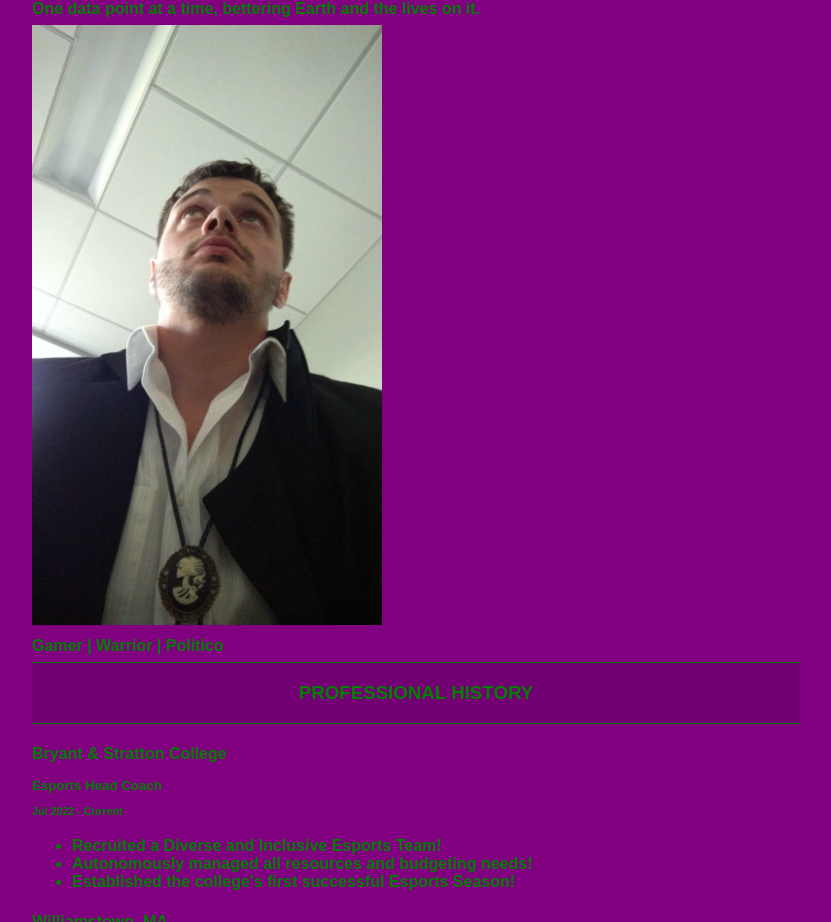
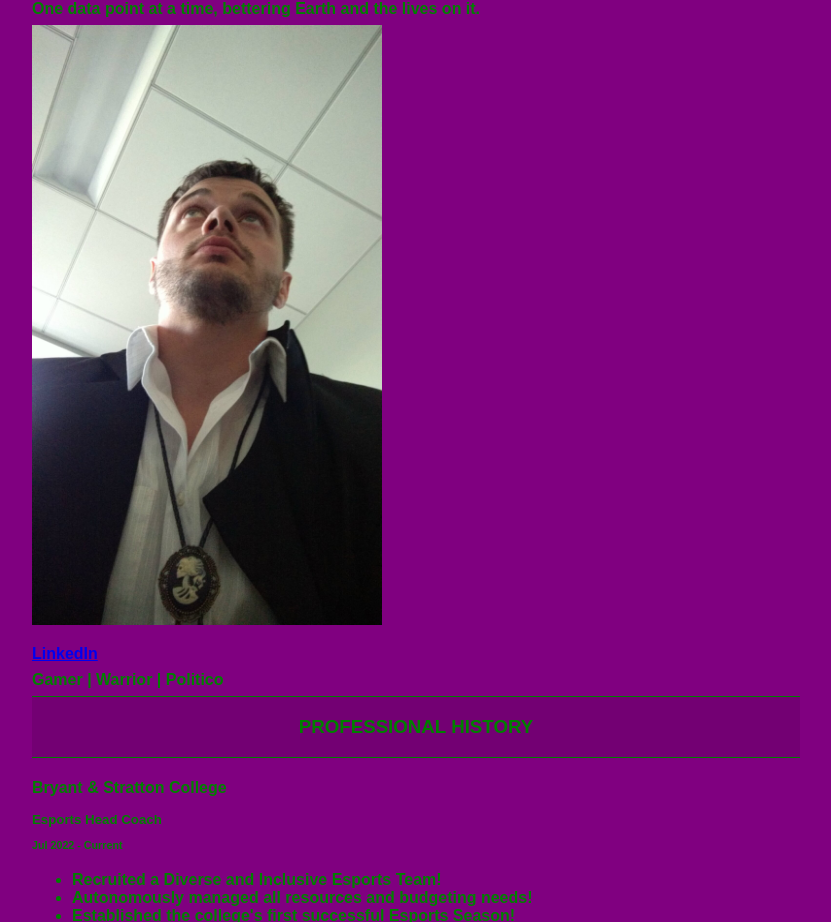
Before and after one commit to whasty/whasty.github.io, a plain HTML site: page index.html in a window 1280 px wide. Shown: the part 178-1100 px from the top of the page, without its empty margins (224-1055 px from the left). Drawn offline with Linux system fonts and the light colour scheme.

Commit message:
Update index.html

```diff
--- a/index.html
+++ b/index.html
@@ -13,6 +13,7 @@
     <h1>Wade Hasty</h1>
     <p class="line-height">One data point at a time, bettering Earth and the lives on it.</p>
     <p><img src="VT01.jpeg" width="350" height="600"></p>
+    <p class="link"><a href="https://www.linkedin.com/in/wade-hasty/">LinkedIn</a></p>
     <p style="line-height:1px">Gamer | Warrior | Politico</p>
   </div>
 
```
